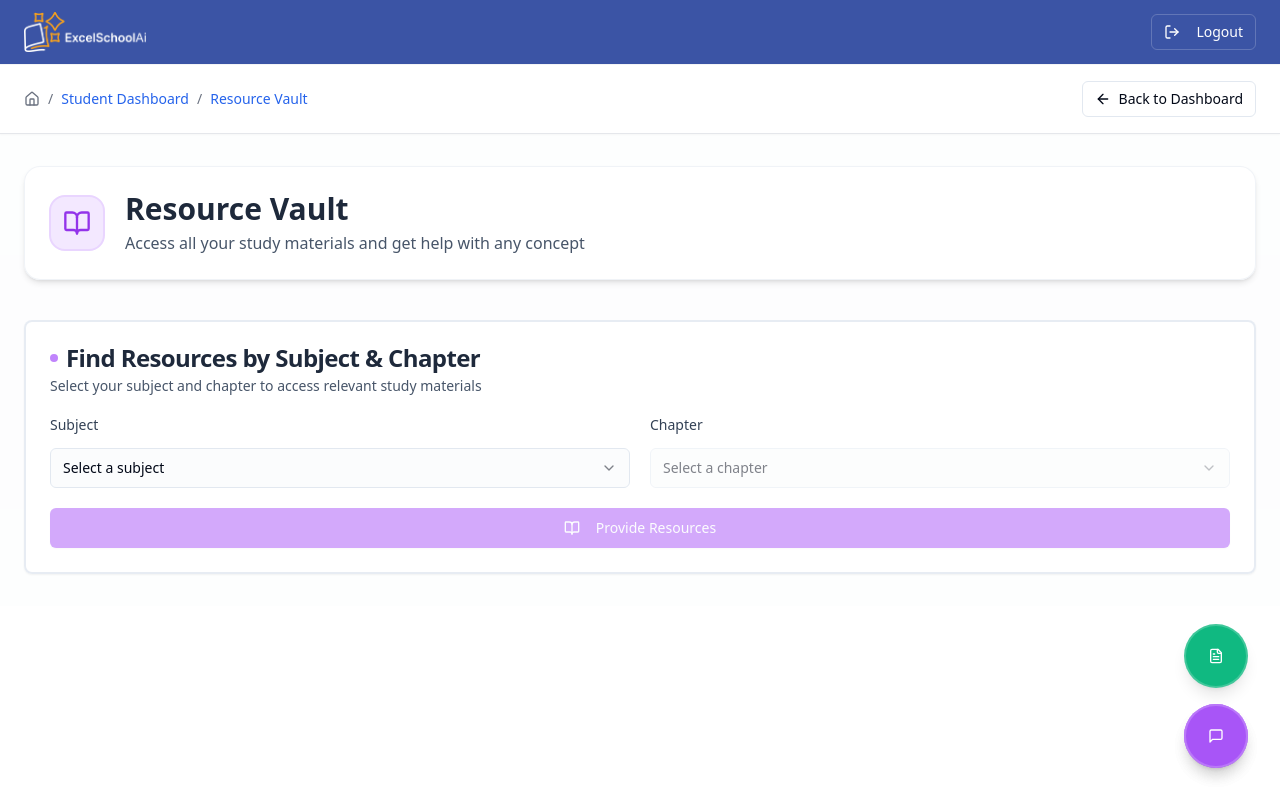
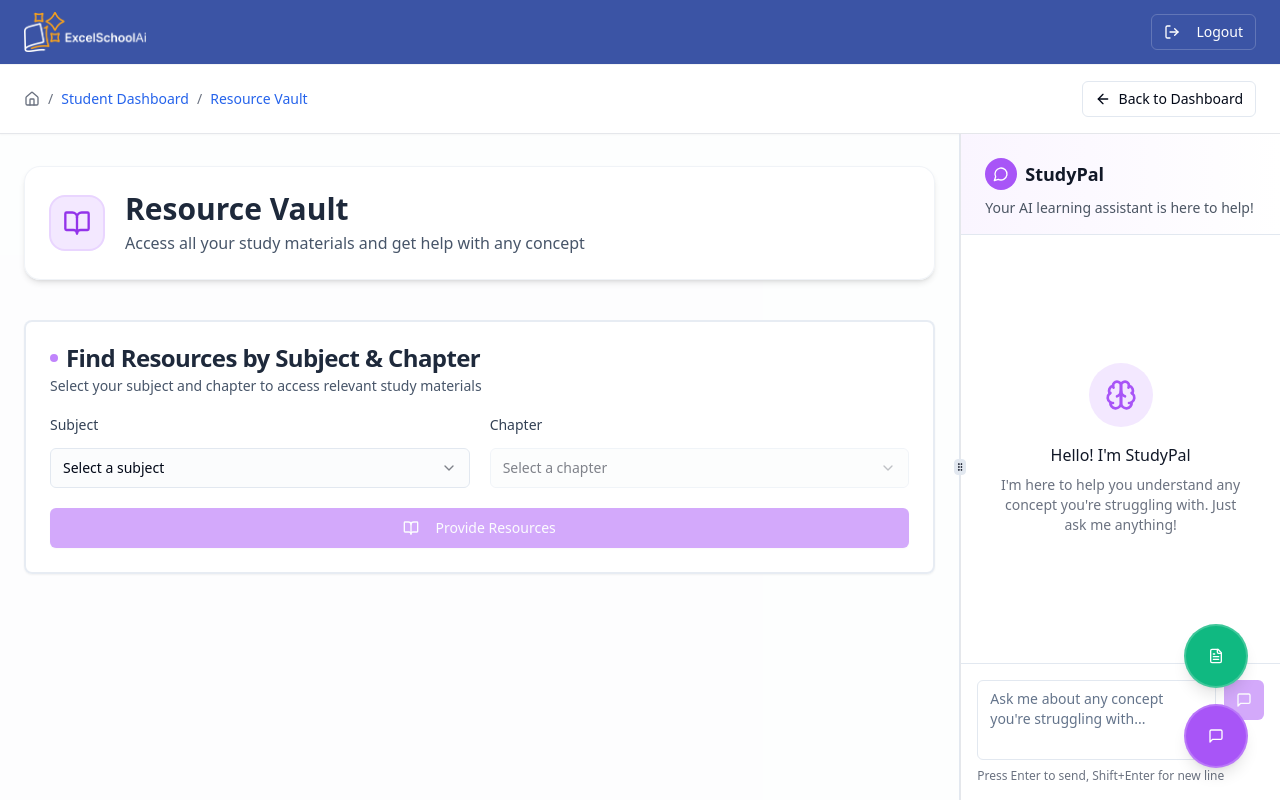
Before and after one commit to anantha-krishna-ks/classconnect-frame, a React (Vite) app: page /resource-vault in a window 1280 px wide. Built offline with nearby package versions, Linux system fonts and the light colour scheme.

Commit message:
Refactor Resource Vault layout

```diff
--- a/src/pages/ResourceVault.tsx
+++ b/src/pages/ResourceVault.tsx
@@ -57,6 +57,11 @@ import {
   SheetTitle,
   SheetTrigger,
 } from '@/components/ui/sheet';
+import {
+  ResizablePanelGroup,
+  ResizablePanel,
+  ResizableHandle,
+} from '@/components/ui/resizable';
 
 const ResourceVault = () => {
   const navigate = useNavigate();
@@ -746,7 +751,7 @@ const ResourceVault = () => {
   };
 
   return (
-    <div className="min-h-screen bg-white">
+    <div className="min-h-screen bg-white flex flex-col">
       {/* Main Header */}
       <header className="border-b border-gray-100 px-6 py-3" style={{ backgroundColor: '#3B54A5' }}>
         <div className="max-w-7xl mx-auto flex items-center justify-between">
@@ -811,7 +816,11 @@ const ResourceVault = () => {
         </div>
       </header>
 
-      <div className="max-w-7xl mx-auto px-6 py-8 bg-slate-50/30 animate-fade-in">
+      {/* Split Screen Layout */}
+      <ResizablePanelGroup direction="horizontal" className="flex-1 w-full">
+        {/* Left Panel - Resource Vault (75%) */}
+        <ResizablePanel defaultSize={75} minSize={50}>
+          <div className="h-full overflow-y-auto px-6 py-8 bg-slate-50/30 animate-fade-in">
         {/* Page Header */}
         <div className="mb-10 animate-fade-in">
           <div className="flex items-center gap-5 mb-6 p-6 bg-white/80 backdrop-blur-sm rounded-2xl border border-slate-200/50 shadow-md">
@@ -1401,35 +1410,32 @@ const ResourceVault = () => {
         </SheetContent>
       </Sheet>
 
-      {/* StudyPal Right Side Drawer */}
-      <Sheet open={showStudyPal} onOpenChange={setShowStudyPal}>
-        <SheetTrigger asChild>
-          <Button
-            className="fixed bottom-8 right-8 rounded-full w-16 h-16 bg-purple-500 hover:bg-purple-600 shadow-lg hover:shadow-xl transition-all duration-300 hover:scale-110 border-2 border-white/20 backdrop-blur-sm"
-            size="icon"
-          >
-            <MessageSquare className="w-7 h-7 text-white" />
-          </Button>
-        </SheetTrigger>
-        <SheetContent className="w-full sm:max-w-lg flex flex-col h-screen">
-          <SheetHeader className="pb-4 border-b flex-shrink-0">
-            <SheetTitle className="flex items-center gap-2">
+        </ResizablePanel>
+
+        <ResizableHandle withHandle />
+
+        {/* Right Panel - StudyPal (25%) */}
+        <ResizablePanel defaultSize={25} minSize={20} maxSize={40}>
+          <div className="h-full flex flex-col bg-white border-l border-gray-200">
+            {/* StudyPal Header */}
+            <div className="pb-4 pt-6 px-6 border-b flex-shrink-0 bg-gradient-to-r from-purple-50 to-white">
+              <div className="flex items-center gap-2 mb-2">
                 <div className="w-8 h-8 bg-purple-500 rounded-full flex items-center justify-center">
                   <MessageCircle className="w-4 h-4 text-white" />
                 </div>
-              StudyPal
-            </SheetTitle>
-            <SheetDescription>
+                <h2 className="text-lg font-semibold text-gray-900">StudyPal</h2>
+              </div>
+              <p className="text-sm text-gray-600">
                 Your AI learning assistant is here to help!
-            </SheetDescription>
-          </SheetHeader>
+              </p>
+            </div>
 
             <div className="flex-1 flex flex-col min-h-0">
               {/* Chat Messages Area */}
-            <div className="flex-1 overflow-y-auto p-4 space-y-4" style={{ maxHeight: 'calc(100vh - 200px)' }}>
+              <div className="flex-1 overflow-y-auto p-4 space-y-4">
                 {chatHistory.length === 0 ? (
                   <div className="h-full flex items-center justify-center">
-                  <div className="text-center">
+                    <div className="text-center px-4">
                       <div className="w-16 h-16 bg-purple-100 rounded-full flex items-center justify-center mx-auto mb-4">
                         <Brain className="w-8 h-8 text-purple-500" />
                       </div>
@@ -1607,8 +1613,9 @@ const ResourceVault = () => {
                 <p className="text-xs text-gray-500 mt-2">Press Enter to send, Shift+Enter for new line</p>
               </div>
             </div>
-        </SheetContent>
-      </Sheet>
+          </div>
+        </ResizablePanel>
+      </ResizablePanelGroup>
     </div>
   );
 };
```
Lines whose indentation alone changed are shown as unchanged.
